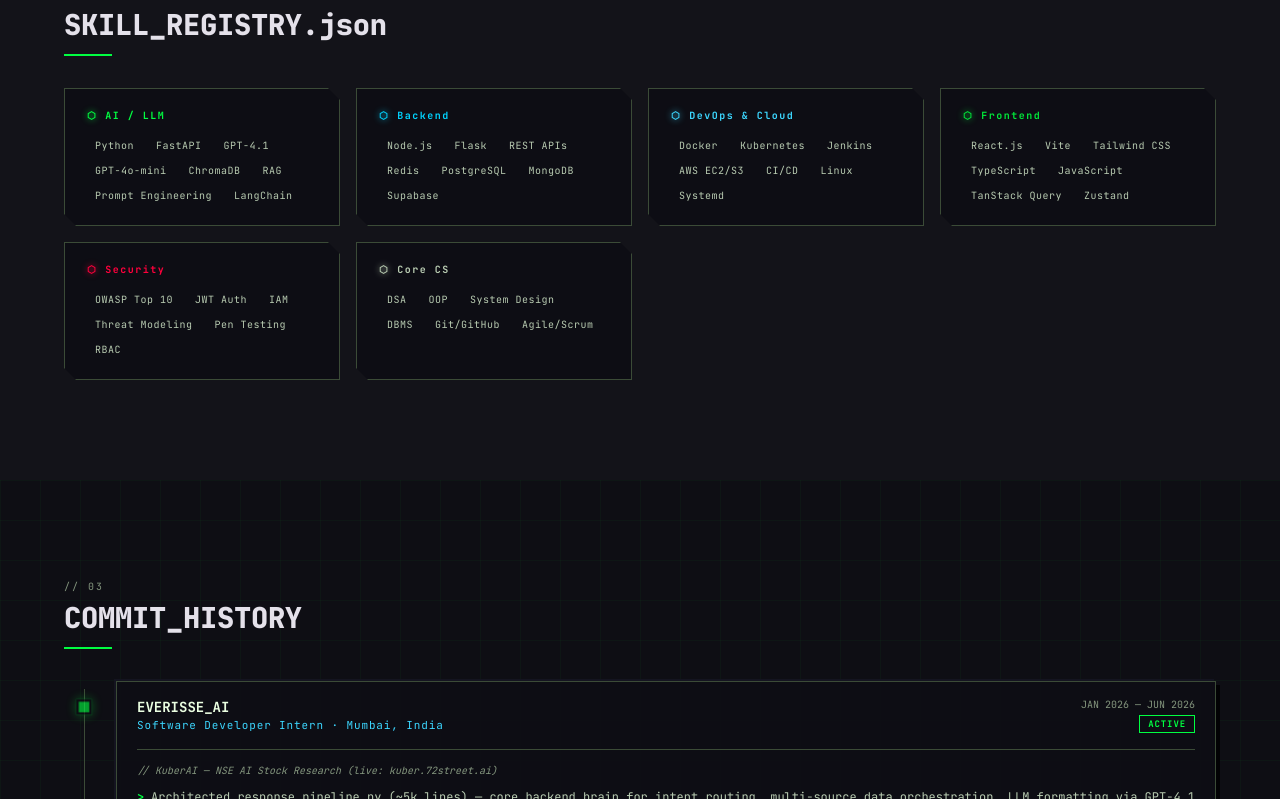
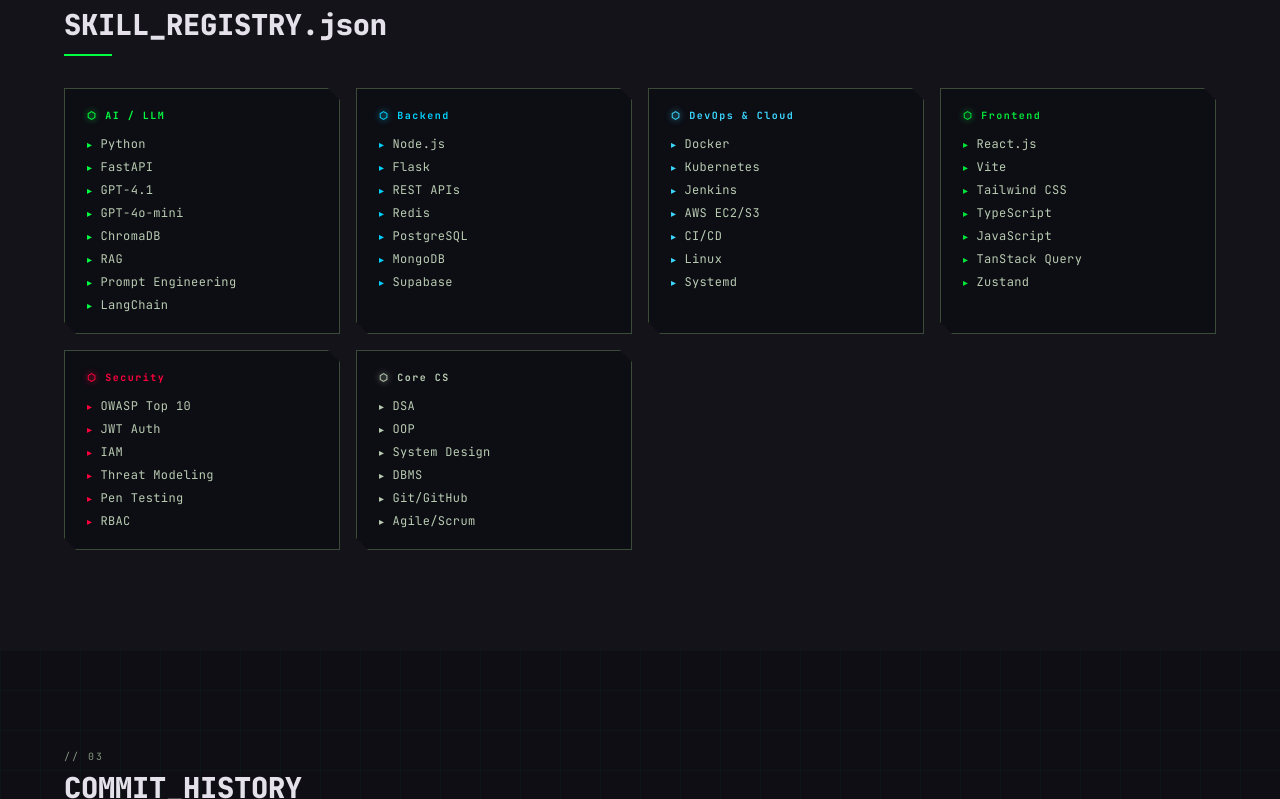
Before and after one commit to AshirwadBhatt/Personal_Portfolio, a React (Vite) app: page / in a window 1280 px wide. Shown: the part 1581-2380 px from the top of the page. Built offline with nearby package versions, Linux system fonts and the light colour scheme.

Commit message:
feat: display skills as bullet list for better readability

```diff
--- a/src/components/Sections.jsx
+++ b/src/components/Sections.jsx
@@ -130,17 +130,18 @@
               <span style={{ textShadow: `0 0 6px ${s.color}` }}>⬡</span>
               {s.category}
             </div>
-            <div style={{ display: 'flex', flexWrap: 'wrap', gap: 6 }}>
+            <ul style={{ listStyle: 'none', display: 'flex', flexDirection: 'column', gap: 7 }}>
               {s.items.map(item => (
-                <span key={item} style={{
-                  fontSize: 10, padding: '3px 8px',
-                  border: `1px solid ${s.color}22`,
-                  color: 'var(--text-dim)',
-                  background: `${s.color}08`,
-                  letterSpacing: '0.05em',
-                }}>{item}</span>
+                <li key={item} style={{
+                  display: 'flex', alignItems: 'center', gap: 8,
+                  fontSize: 12, color: 'var(--text-dim)',
+                  letterSpacing: '0.03em',
+                }}>
+                  <span style={{ color: s.color, fontSize: 10, flexShrink: 0 }}>▸</span>
+                  {item}
+                </li>
               ))}
-            </div>
+            </ul>
           </div>
         ))}
       </div>
```
